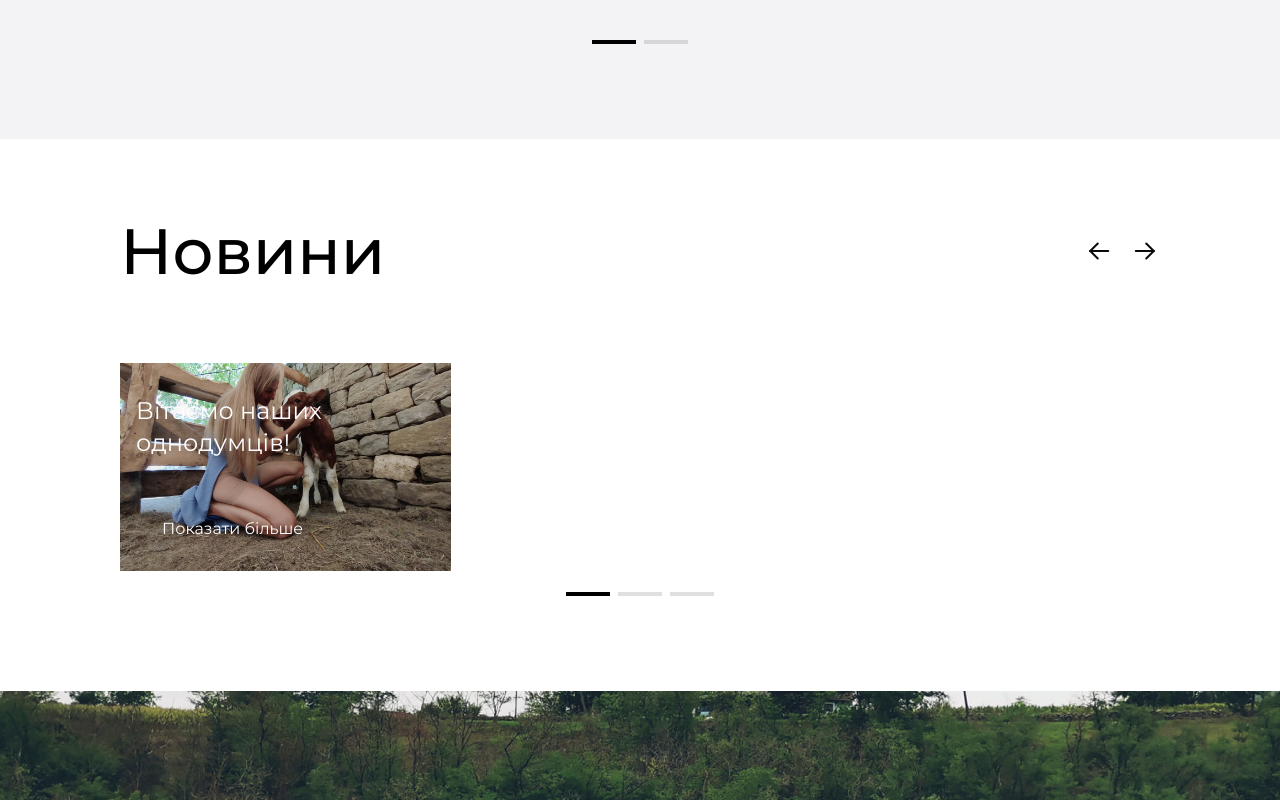
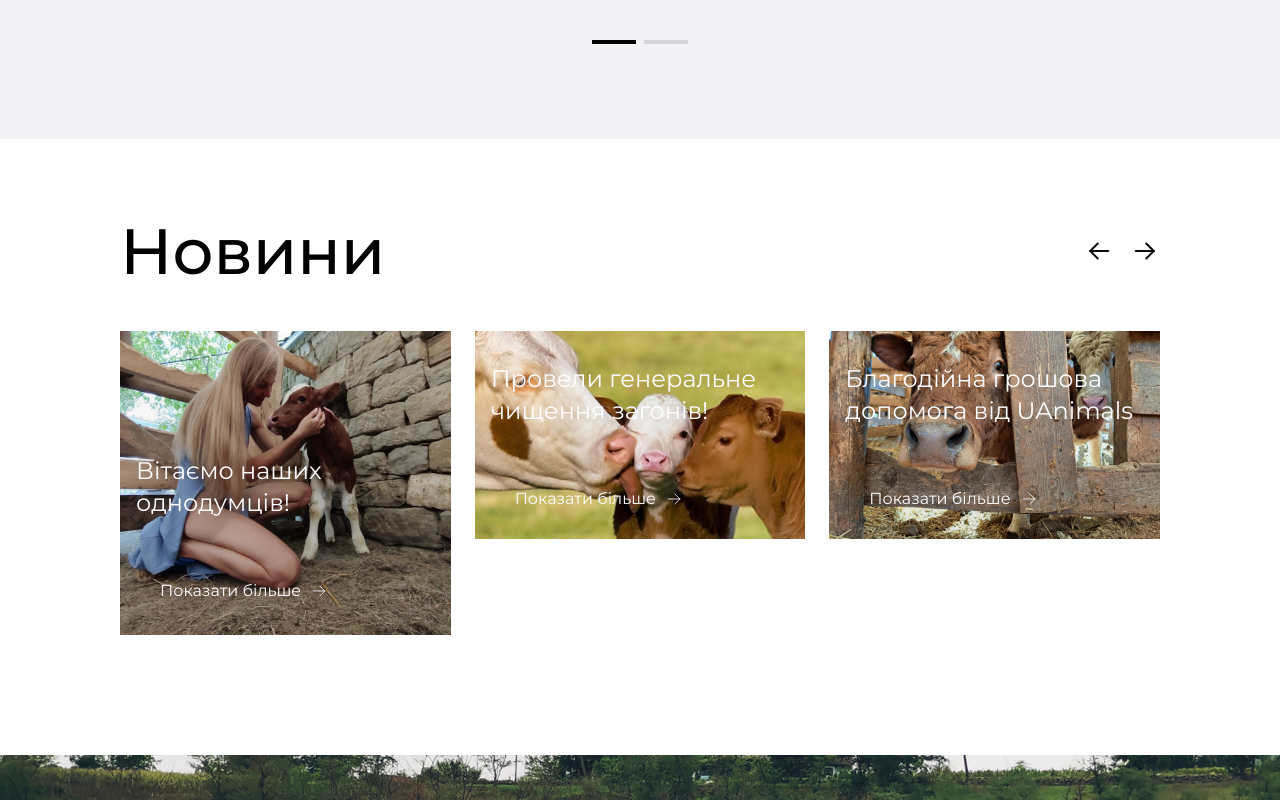
Before and after one commit to baza-trainee/cows-shelter-frontend, a React (Vite) app: page / in a window 1280 px wide. Shown: the part 5920-6720 px from the top of the page. Built offline with nearby package versions, Linux system fonts and the light colour scheme.

Commit message:
feat(newsblock): pagination not available

```diff
--- a/src/components/News/News.tsx
+++ b/src/components/News/News.tsx
@@ -11,9 +11,16 @@ import NewsModal from '@/components/modals/NewsModal';
 import 'swiper/css/pagination';
 import 'swiper/css';
 import { setActiveLink } from '@/store/slices/observationSlice';
+import { useWidth } from '@/hooks/useWidth';
 
 const News = () => {
   const dispatch = useAppDispatch();
+
+  const screenWidth = useWidth();
+  const [start, setStart] = useState(0);
+  const [finish, setFinish] = useState(5);
+  const [currentPage, setCurrentPage] = useState(1);
+  const [itemsPerPage, setItemsPerPage] = useState(6);
   const [showModal, setShowModal] = useState(false);
   const type = useAppSelector((state) => state.modals.type);
   const isModalOpen = useAppSelector((state) => state.modals.isModalOpen);
@@ -41,12 +48,91 @@ const News = () => {
     }
   }, [inView, dispatch]);
 
+  useEffect(() => {
+    if (screenWidth > 1280) {
+      setItemsPerPage(5);
+      if (currentPage === 1) {
+        setStart(0);
+        setFinish(5);
+      }
+      if (currentPage === 2) {
+        setStart(5);
+        setFinish(10);
+      }
+      if (currentPage === 3) {
+        setStart(10);
+        setFinish(15);
+      }
+    }
+    if (screenWidth > 768 && screenWidth <= 1280) {
+      setItemsPerPage(3);
+      if (currentPage === 1) {
+        setStart(0);
+        setFinish(3);
+      }
+      if (currentPage === 2) {
+        setStart(3);
+        setFinish(6);
+      }
+      if (currentPage === 3) {
+        setStart(6);
+        setFinish(9);
+      }
+      if (currentPage === 4) {
+        setStart(9);
+        setFinish(12);
+      }
+    }
+    if (screenWidth > 320 && screenWidth < 768) {
+      setItemsPerPage(1);
+      if (currentPage === 1) {
+        setStart(0);
+        setFinish(1);
+      }
+      if (currentPage === 2) {
+        setStart(1);
+        setFinish(2);
+      }
+      if (currentPage === 3) {
+        setStart(2);
+        setFinish(3);
+      }
+      if (currentPage === 4) {
+        setStart(3);
+        setFinish(4);
+      }
+      if (currentPage === 5) {
+        setStart(4);
+        setFinish(5);
+      }
+      if (currentPage === 6) {
+        setStart(5);
+        setFinish(6);
+      }
+      if (currentPage === 7) {
+        setStart(6);
+        setFinish(7);
+      }
+      if (currentPage === 8) {
+        setStart(7);
+        setFinish(8);
+      }
+    }
+  }, [screenWidth, currentPage]);
+
   return (
     <section id="news" ref={ref}>
-      <div className="mx-auto flex flex-col px-5 py-6 sm:w-[480px] md:w-[768px] md:px-12 md:py-12 lg:w-[1280px] lg:px-[120px] xl:w-[1440px]">
-        <Slider title="Новини" pagesLength={3}>
-          <NewsBlock />
-        </Slider>
+      <div className="mx-auto px-5 sm:w-[480px] md:w-[768px] md:px-12 md:py-12 lg:w-[1280px] lg:px-[120px] xl:w-[1440px]">
+        {screenWidth > 768 && (
+          <Slider title="Новини" pagesLength={1}>
+            <NewsBlock />
+          </Slider>
+        )}
+        {screenWidth < 768 && (
+          <Slider title="Новини" pagesLength={3}>
+            <NewsBlock />
+          </Slider>
+        )}
 
         {isModalOpen && type === 'news' && (
           <NewsModal isOpen={showModal} setShowModal={openNewsModal} />
@@ -57,3 +143,136 @@ const News = () => {
 };
 
 export default News;
+
+// import { useEffect, useState } from 'react';
+// import { useInView } from 'react-intersection-observer';
+
+// import { useAppDispatch, useAppSelector } from '@/store/hook';
+// import { openModal } from '@/store/slices/modalSlice';
+
+// import Slider from '@/components/Slider';
+// import NewsBlock from '@/components/News/NewsBlock';
+// import NewsModal from '@/components/modals/NewsModal';
+
+// import 'swiper/css/pagination';
+// import 'swiper/css';
+// import { setActiveLink } from '@/store/slices/observationSlice';
+// import { useWidth } from '@/hooks/useWidth';
+
+// const News = () => {
+//   const dispatch = useAppDispatch();
+
+//   const screenWidth = useWidth();
+//   const [start, setStart] = useState(0);
+//   const [finish, setFinish] = useState(5);
+//   const [currentPage, setCurrentPage] = useState(1);
+//   const [itemsPerPage, setItemsPerPage] = useState(6);
+//   const [showModal, setShowModal] = useState(false);
+//   const type = useAppSelector((state) => state.modals.type);
+//   const isModalOpen = useAppSelector((state) => state.modals.isModalOpen);
+//   const { ref, inView } = useInView({
+//     threshold: 0.5
+//   });
+
+//   const openNewsModal = () => {
+//     dispatch(openModal({ data: {}, type: 'news' }));
+//   };
+
+//   useEffect(() => {
+//     if (isModalOpen) {
+//       setShowModal(true);
+//     } else {
+//       setShowModal(false);
+//     }
+//   }, [isModalOpen]);
+
+//   useEffect(() => {
+//     if (inView) {
+//       dispatch(setActiveLink('#news'));
+//     } else {
+//       dispatch(setActiveLink(''));
+//     }
+//   }, [inView, dispatch]);
+//   useEffect(() => {
+//     if (screenWidth > 1280) {
+//       setItemsPerPage(6);
+//       if (currentPage === 1) {
+//         setStart(0);
+//         setFinish(6);
+//       }
+//       if (currentPage === 2) {
+//         setStart(6);
+//         setFinish(12);
+//       }
+//       if (currentPage === 3) {
+//         setStart(12);
+//         setFinish(18);
+//       }
+//     }
+//     if (screenWidth > 768 && screenWidth <= 1280) {
+//       setItemsPerPage(4);
+//       if (currentPage === 1) {
+//         setStart(0);
+//         setFinish(4);
+//       }
+//       if (currentPage === 2) {
+//         setStart(4);
+//         setFinish(8);
+//       }
+//       if (currentPage === 3) {
+//         setStart(8);
+//         setFinish(12);
+//       }
+//       if (currentPage === 4) {
+//         setStart(12);
+//         setFinish(16);
+//       }
+//       if (currentPage === 5) {
+//         setStart(14);
+//         setFinish(18);
+//       }
+//     }
+//     if (screenWidth > 320 && screenWidth < 768) {
+//       setItemsPerPage(1);
+//       if (currentPage === 1) {
+//         setStart(0);
+//         setFinish(1);
+//       }
+//       if (currentPage === 2) {
+//         setStart(1);
+//         setFinish(2);
+//       }
+//       if (currentPage === 3) {
+//         setStart(2);
+//         setFinish(3);
+//       }
+//       if (currentPage === 4) {
+//         setStart(3);
+//         setFinish(4);
+//       }
+//     }
+//   }, [screenWidth, currentPage]);
+
+//   return (
+//     <section id="news" ref={ref}>
+//       <div className="mx-auto px-5 sm:w-[480px] md:w-[768px] md:px-12 md:py-12 lg:w-[1280px] lg:px-[120px] xl:w-[1440px]">
+//         {screenWidth > 768 && (
+//           <Slider title="Новини" pagesLength={3}>
+//             <NewsBlock />
+//           </Slider>
+//         )}
+//         {screenWidth < 768 && (
+//           <Slider title="Новини" pagesLength={3}>
+//             <NewsBlock />
+//           </Slider>
+//         )}
+
+//         {isModalOpen && type === 'news' && (
+//           <NewsModal isOpen={showModal} setShowModal={openNewsModal} />
+//         )}
+//       </div>
+//     </section>
+//   );
+// };
+
+// export default News;
--- a/src/components/News/NewsBlock.tsx
+++ b/src/components/News/NewsBlock.tsx
@@ -4,11 +4,12 @@ import { newsItems } from '@/data/newsItems';
 import { NewsData } from '@/types';
 import { useWidth } from '@/hooks/useWidth';
 import { useState, useEffect } from 'react';
+import LittleArrow from '../icons/LittleArrow';
 
 const NewsBlock = () => {
   const dispatch = useAppDispatch();
   const screenWidth = useWidth();
-  const [itemsPerPage, setItemsPerPage] = useState(3); // Update as needed based on screen size
+  const [itemsPerPage, setItemsPerPage] = useState(1);
   const [currentPage, setCurrentPage] = useState(1);
 
   const openNewsModal = (item: NewsData) => {
@@ -19,8 +20,8 @@ const NewsBlock = () => {
     if (screenWidth > 1280) {
       setItemsPerPage(5);
     } else if (screenWidth <= 1280 && screenWidth > 768) {
-      setItemsPerPage(5);
-      setItemsPerPage(1);
+      setItemsPerPage(3);
+      setItemsPerPage(3);
     }
   }, [screenWidth]);
 
@@ -34,8 +35,8 @@ const NewsBlock = () => {
         {visibleItems.map((news, index) => (
           <li
             key={news.id}
-            className={`group relative cursor-pointer ${
-              index === 0 ? 'h-586 w-46 row-span-2' : ''
+            className={`group relative cursor-pointer${
+              index === 0 ? 'h-300 w-46 row-span-5' : ''
             } ${index >= 3 ? 'hidden lg:block' : ''}`}
           >
             <img
@@ -47,7 +48,9 @@ const NewsBlock = () => {
             <div className="via-opacity-30 absolute inset-0 z-30 flex cursor-pointer flex-col bg-gradient-to-b from-transparent  to-black/70  sm:to-black/10   ">
               <div className="flex h-full flex-col justify-end text-white">
                 <div className="translate-y-14 space-y-3 p-4 duration-300 ease-in-out group-hover:translate-y-0">
-                  <h2 className="text-2xl font-normal">{news.title}</h2>
+                  <h2 className="text-lg font-normal lg:text-2xl">
+                    {news.title}
+                  </h2>
                   <div className="text-sm opacity-0 group-hover:opacity-100">
                     {news.description}
                   </div>
@@ -56,10 +59,11 @@ const NewsBlock = () => {
               <div>
                 <button
                   onClick={() => openNewsModal(news)}
-                  className="relative mb-6 ml-6 mt-5 border-2 border-transparent py-1 text-white group-hover:border-yellow-500"
+                  className="relative mb-6 ml-6 mt-5 border py-1 text-white sm:group-hover:border-yellow-500 md:border-none lg:border-transparent"
                 >
-                  <div className="flex items-center">
-                    <p className="px-4">Показати більше</p>
+                  <div className="color-white flex items-center px-4 py-1">
+                    <p className="pr-2">Показати більше</p>
+                    <LittleArrow />
                   </div>
                 </button>
               </div>
--- a/src/components/icons/LittleArrow.tsx
+++ b/src/components/icons/LittleArrow.tsx
@@ -1,8 +1,8 @@
 const LittleArrow = ({ hovered }: { hovered?: boolean }) => {
   return (
     <svg
-      width="24"
-      height="24"
+      width="20"
+      height="20"
       viewBox="0 0 24 24"
       fill="none"
       xmlns="http://www.w3.org/2000/svg"
```
